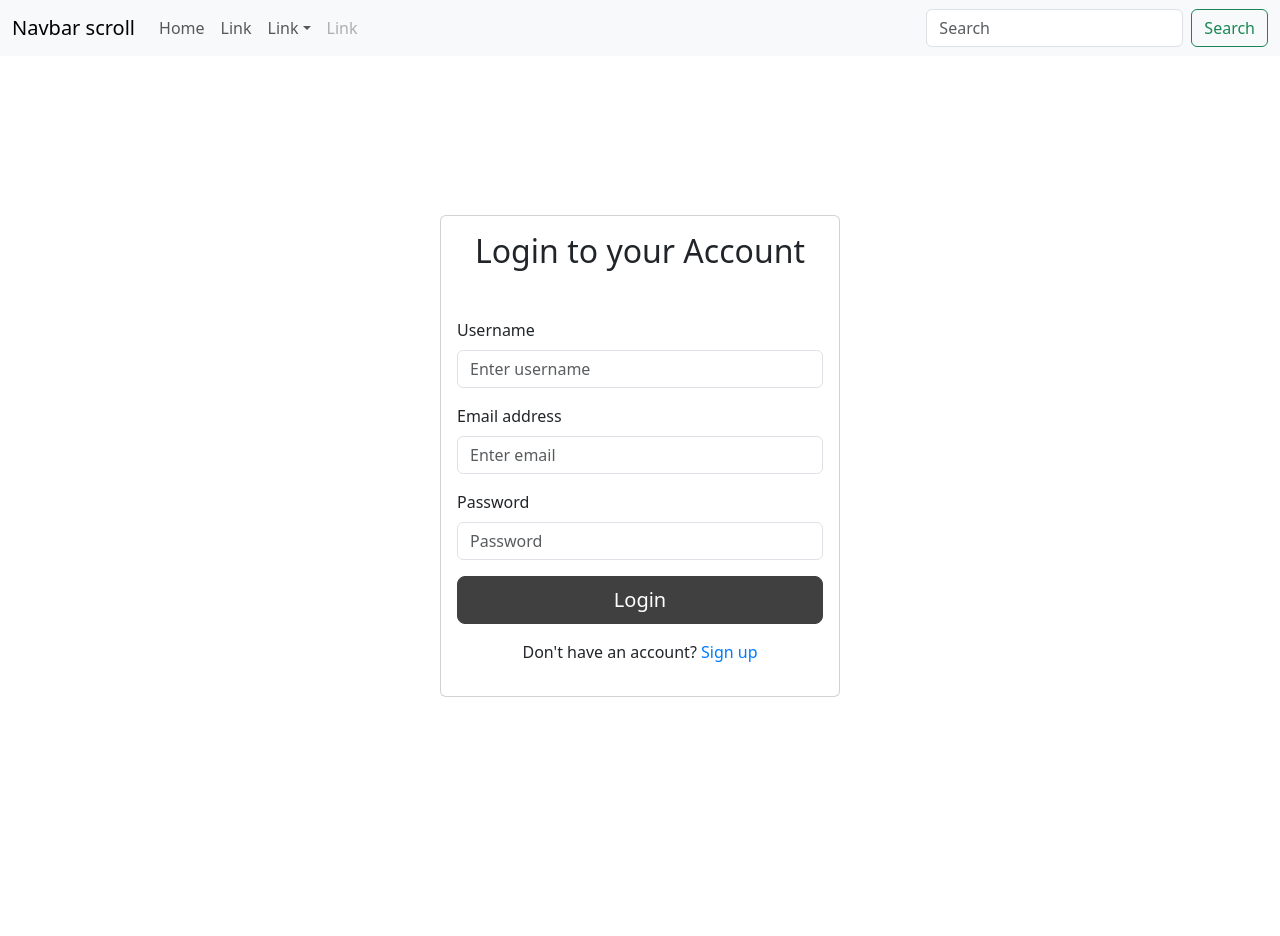
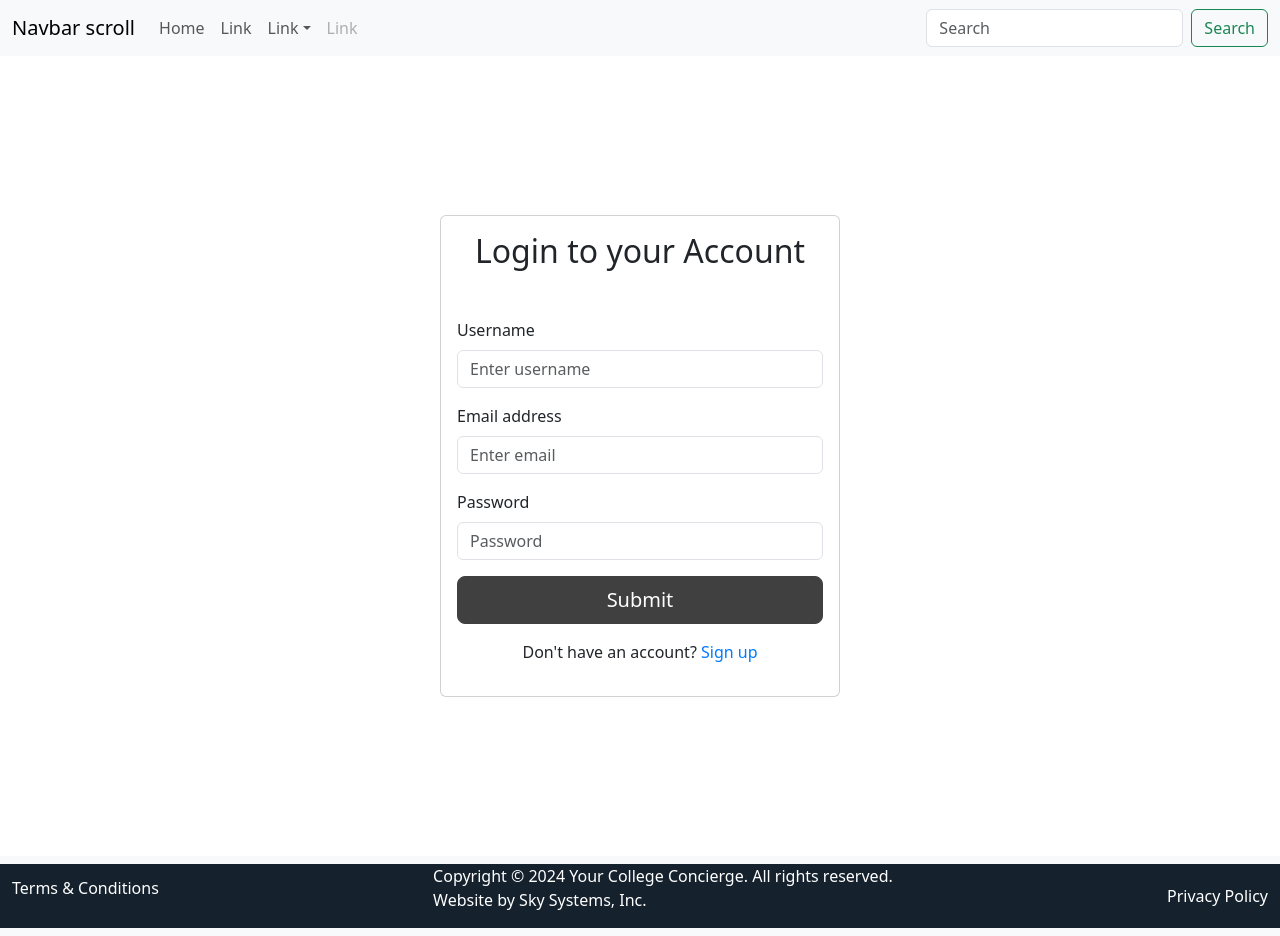
Before and after one commit to Hassan-Khan16/collab-demo, a React (Vite) app: page /login in a window 1280 px wide. Before the commit the page ends 856 px from the top, so only its background shows below. Built offline with nearby package versions, Linux system fonts and the light colour scheme.

Commit message:
Footer basic structered

```diff
--- a/src/Component/Auth/Login.jsx
+++ b/src/Component/Auth/Login.jsx
@@ -1,7 +1,8 @@
+
 import React from 'react';
 import 'bootstrap/dist/css/bootstrap.min.css';
 import { Link } from 'react-router-dom';
-import { Nav, Navbar, NavDropdown ,Container, Card, Button, Form } from 'react-bootstrap';
+import { Nav, Navbar, NavDropdown, Container, Card, Button, Form } from 'react-bootstrap';
 import './Style.css';
 
 function Login() {
@@ -66,11 +67,14 @@ function Login() {
                                 <Form.Control type="password" placeholder="Password" />
                             </Form.Group>
 
-                            <div className="d-grid">
-                                <Button className='custom-button ' size="lg">
-                                    Login
-                                </Button>
-                            </div>
+                            {/*
+                        <Button style={{ width: '23rem' }} className='custom-button' size='lg' variant="primary" type="submit">
+                            Submit
+                        </Button> */}
+
+                            <Button className=' w-100 custom-button' size='lg' variant="primary" type="submit">
+                                Submit
+                            </Button>
                             <div className='text-center m-3'>
                                 <p>Don't have an account? <Link to="/" style={{ textDecoration: "none" }}>Sign up</Link></p>
                             </div>
@@ -78,6 +82,14 @@ function Login() {
                     </Card.Body>
                 </Card>
             </Container>
+
+            <Navbar expand="lg" className="bg-body-tertiary">
+                <Container fluid className='custom-footer'>
+                    <div ><p>Terms & Conditions</p></div>
+                    <div><p>Copyright © 2024 Your College Concierge. All rights reserved.<br/>Website by Sky Systems, Inc.</p></div>
+                    <div>Privacy Policy</div>
+                </Container>
+            </Navbar>
         </>
     );
 }
--- a/src/Component/Auth/Style.css
+++ b/src/Component/Auth/Style.css
@@ -40,3 +40,11 @@
     justify-content: center;
     min-height: 100vh;
 }
+
+.custom-footer{
+    display: flex;
+    flex-direction: row;
+    justify-content: center;
+    background-color: #15212d;
+    color: white;
+}
--- a/src/routes/IndexRoutes.jsx
+++ b/src/routes/IndexRoutes.jsx
@@ -2,7 +2,7 @@
 import React from 'react';
 import { Routes, Route } from 'react-router-dom';
 import Home from '../pages/Home';
-import Login from '../Component/Auth/login';
+import Login from '../Component/Auth/Login';
 
 const IndexRoutes = () => {
     return (
```
